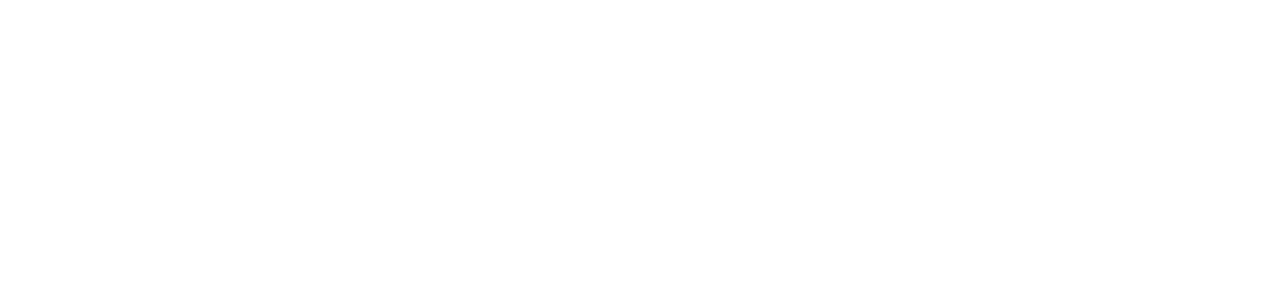
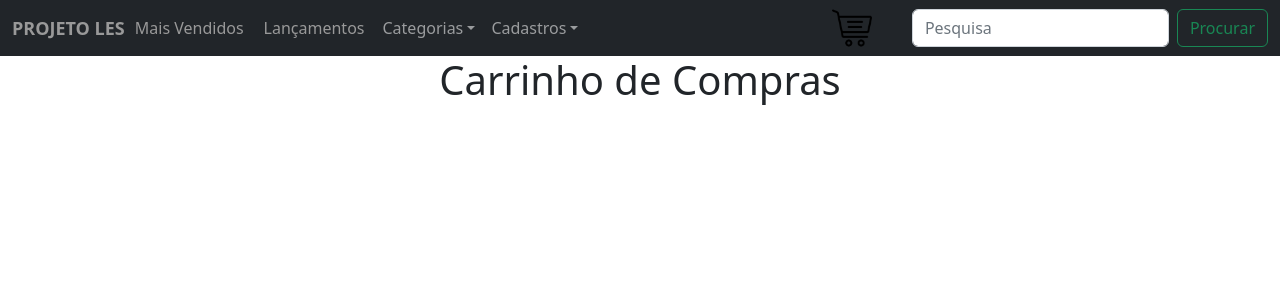
Before and after one commit to RaphaelBudin/projetoles, a React (Create React App) app: page /carrinho-compras in a window 1280 px wide. Before the commit this address had no page. Shown: the top 300 px of the page. Built offline with nearby package versions, Linux system fonts and the light colour scheme.

Commit message:
Contagem carrinho adicionada. Página de Compras Carrinho adicionada. Roteamento funcionando. Mais vendidos funcionando. Bug do primeiro item do carrinho vazio foi corrigido.

```diff
--- a/src/App.js
+++ b/src/App.js
@@ -6,6 +6,7 @@
 import PageLancamentos from "./pages/lancamentos/PageLancamentos";
 import PageMaisVendidos from "./pages/mais-vendidos/PageMaisVendidos";
 import PageCadastroCliente from "./pages/cliente/PageCadastroCliente";
+import PageCarrinhoCompras from "./pages/carrinho/PageCarrinhoCompras";
 
 
 function App() {
@@ -32,12 +33,22 @@
         <Route exact path="livro" element={<CadastroLivro />} />
         <Route exact path="cliente" element={<PageCadastroCliente/>} />
       </Route>
-      <Route exact path="/mais-vendidos" element={<PageMaisVendidos adicionarCarrinho={adicionarCarrinho}/>} />
+
+      <Route exact path="/mais-vendidos" element={
+          <PageMaisVendidos
+            adicionarCarrinho={adicionarCarrinho}/>} />
+
       <Route exact path="/lancamentos" element={<PageLancamentos/>} />
+
+      <Route exact path="/carrinho-compras" element={
+          <PageCarrinhoCompras
+            itensCarrinho={itensCarrinho} />} />
+
       <Route exact path="/" element={<Home
           adicionarCarrinho={adicionarCarrinho}
-          numProdutos={itensCarrinho.length-1}
+          numProdutos={itensCarrinho.length}
           />} />
+
     </Routes>
     </BrowserRouter>
     </>
--- a/src/components/Header/CustomNavbar.css
+++ b/src/components/Header/CustomNavbar.css
@@ -30,9 +30,12 @@
 }
 
 .carrinho-compras{
-    margin: 0px 50px;
+    margin: 0px 25px;
 }
 
 .contagem-produtos{
+    text-align: right;
     color: white;
+    margin-right: 0px;
+    margin-left: 15px;
 }
--- a/src/components/Header/CustomNavbar.js
+++ b/src/components/Header/CustomNavbar.js
@@ -1,4 +1,5 @@
 import "./CustomNavbar.css";
+import {useNavigate} from 'react-router-dom';
 import Navbar from "react-bootstrap/Navbar";
 import Container from "react-bootstrap/Container";
 import Nav from "react-bootstrap/Nav";
@@ -9,6 +10,7 @@
 import ImgCarrinhoCompras from '../../public/CarrinhoCompras.png';
 
 export default function CustomNavbar(props) {
+  const navigate = useNavigate();
   function clickHandler(event){
     event.preventDefault();
   }
@@ -40,7 +42,7 @@
 
           </Nav>
 
-          <div className="carrinho-compras">
+          <div className="carrinho-compras" onClick={()=>{navigate('/carrinho-compras')}}>
             <img
               src={ImgCarrinhoCompras}
               height="40"
--- a/src/components/Shopping/Cart/AddToCartButton.js
+++ b/src/components/Shopping/Cart/AddToCartButton.js
@@ -6,19 +6,12 @@
 
 export default function AddToCartButton(props) {
   const [show, setShow] = useState(false);
-  const [produto, setProduto] = useState({titulo:'', autor:'', url:'', altura:'', largura:''});
 
   function handleClose() {setShow(false);}
   function handleShow() {setShow(true);}
 
-  useEffect(() => {
-    console.log("Produto a ser adicionado: ");
-    console.log(produto);
-    props.adicionarCarrinho(produto);
-  }, [produto]);
-
   function clickHandler() {
-    setProduto({titulo:props.titulo, autor:props.autor, url:props.url, altura:props.height, largura:props.width});
+    props.adicionarCarrinho({titulo:props.titulo, autor:props.autor, url:props.url, altura:props.height, largura:props.width});
     handleShow();
   }
 
--- a/src/pages/carrinho/CarrinhoCompras.js
+++ /dev/null
@@ -1,5 +0,0 @@
-import './CarrinhoCompras.css';
-
-export default function CarrinhoCompras(){
-    return <h1> Página CarrinhoCompras</h1>
-}
--- /dev/null
+++ b/src/pages/carrinho/PageCarrinhoCompras.css
@@ -0,0 +1,3 @@
+.centralizado {
+    text-align: center;
+}
--- /dev/null
+++ b/src/pages/carrinho/PageCarrinhoCompras.js
@@ -0,0 +1,27 @@
+import CustomNavbar from '../../components/Header/CustomNavbar';
+import './PageCarrinhoCompras.css';
+import Col from 'react-bootstrap/Col';
+
+export default function PageCarrinhoCompras(props){
+    const listItensCarrinho = props.itensCarrinho.map(livro => {
+        <Col className="info-livros centralizado" key={livro.titulo}>
+        <p className="titulo">    {livro.titulo} </p>
+        <p className="autor"> <i> {livro.autor} </i> </p>
+        <p className="preco">     {livro.preco} </p>
+        <img src={livro.url} alt= {livro.titulo} height="250" width="250" />
+        <br />
+        <br />
+      </Col>
+    });
+
+    console.log("Itens carrinho dentro da página Carrinho Compras: ");
+    console.log(props.itensCarrinho);
+
+    return (
+        <>
+            <CustomNavbar/>
+            <h1 className='centralizado'> Carrinho de Compras </h1>
+            {listItensCarrinho}
+        </>
+    );
+}
```
Also changed, not shown: src/pages/carrinho/CarrinhoCompras.css (deleted), 1 other file (tests, documents, lock files or other folders).
